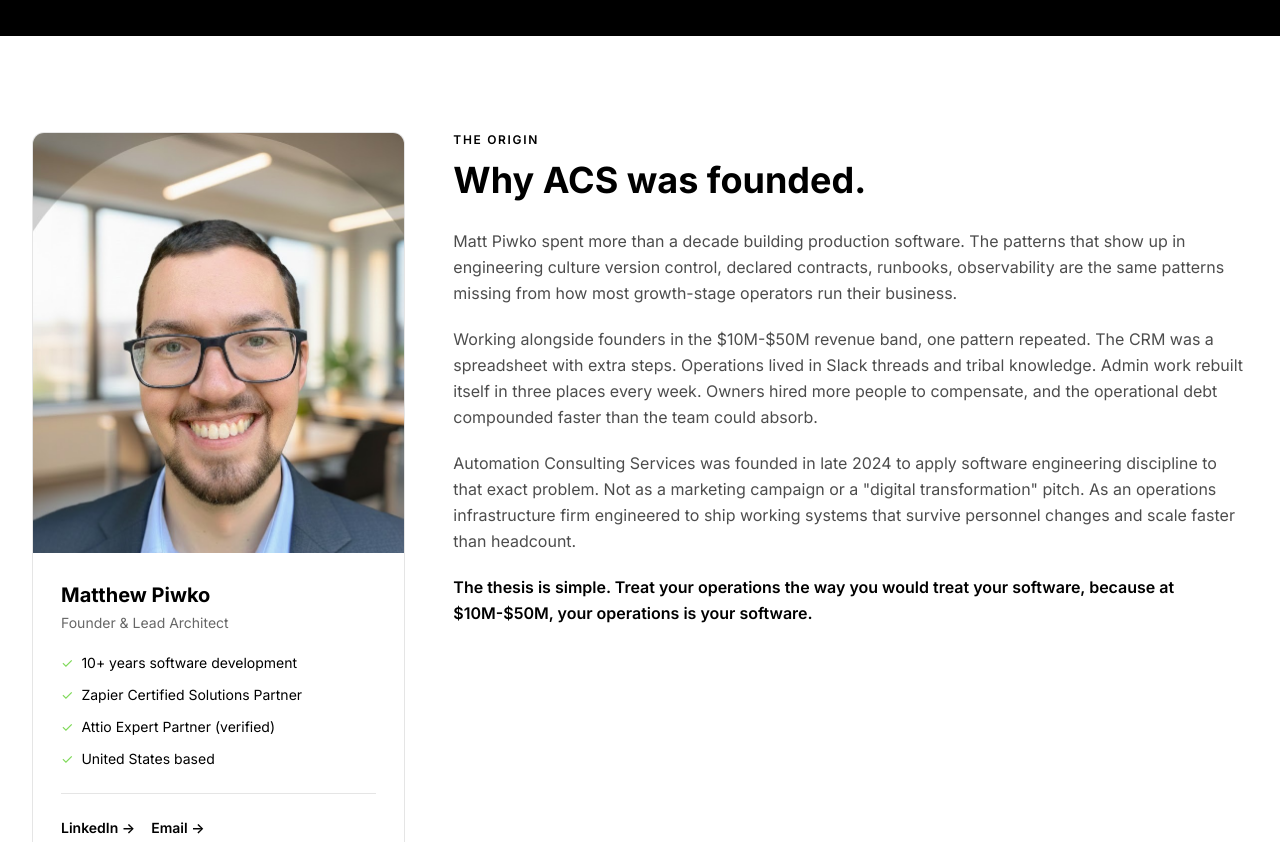
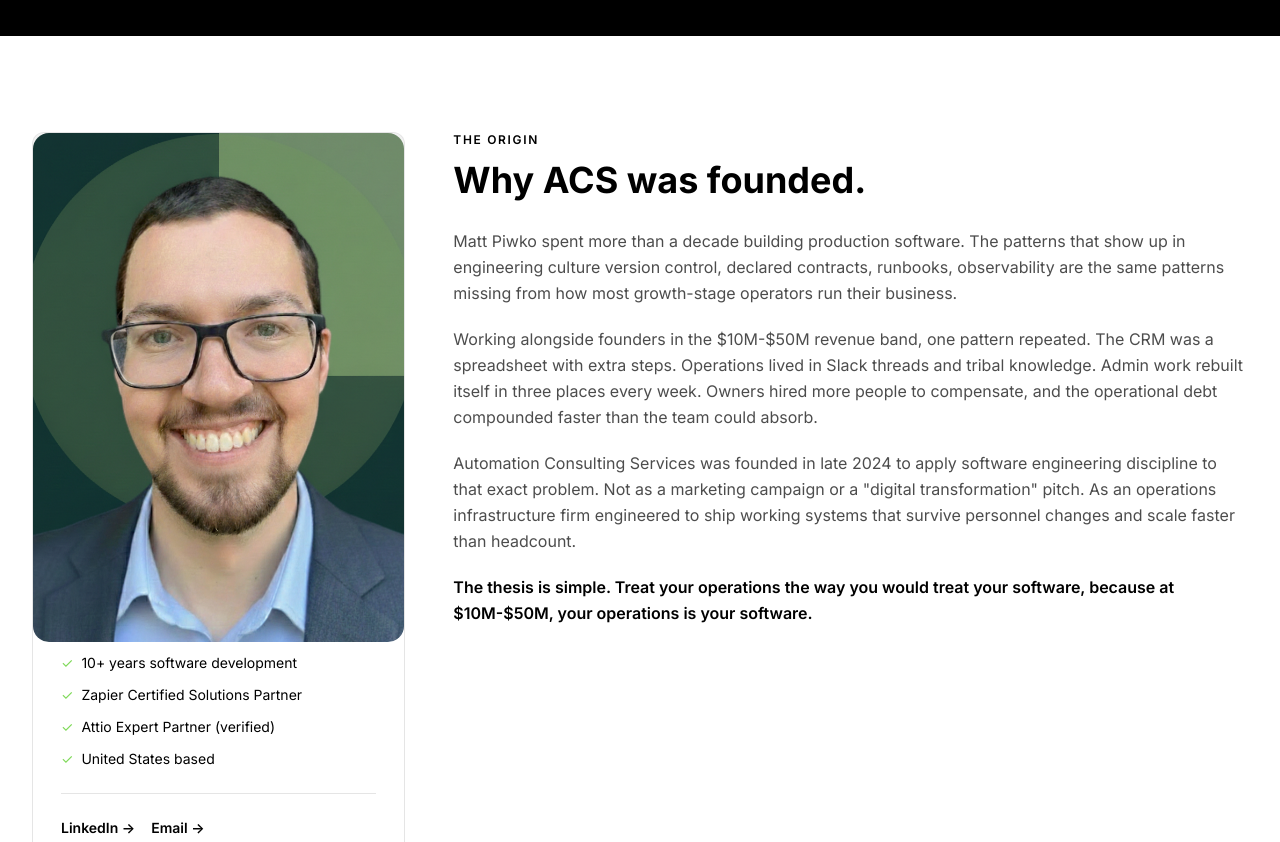
Before and after one commit to javedkhanabbasi/automationconsultingservices, a Next.js app: page /about in a window 1280 px wide. Shown: the part 660-1502 px from the top of the page. Built offline with nearby package versions, Linux system fonts and the light colour scheme.

Commit message:
Updated code

```diff
--- a/app/about/page.tsx
+++ b/app/about/page.tsx
@@ -69,7 +69,11 @@ export default function AboutPage() {
               <div className="lg:col-span-4">
                 <div className="card overflow-hidden sticky top-24">
                   <div className="relative w-full h-[320px] sm:h-[380px] lg:h-[420px] bg-ink-5">
-                    <Image src="/math.jpg" alt="Matthew Piwko" fill className="object-cover object-top" priority />
+                    <img
+  src="/images/matt.png"
+  alt="Author"
+  className="w-full h-auto rounded-2xl"
+/>
                   </div>
                   <div className="p-7">
                     <div className="mb-5">
```
